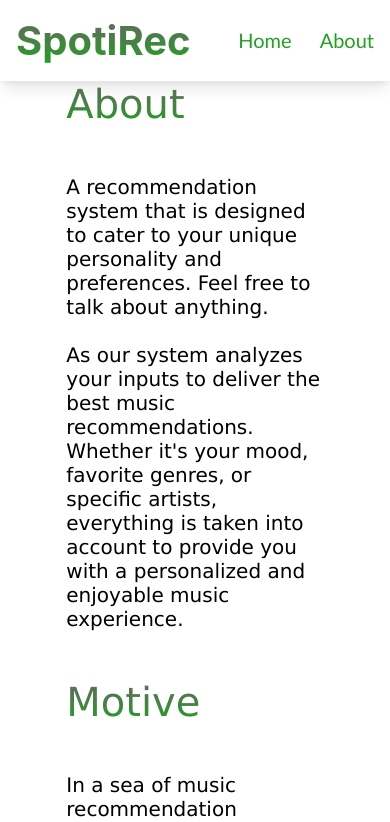
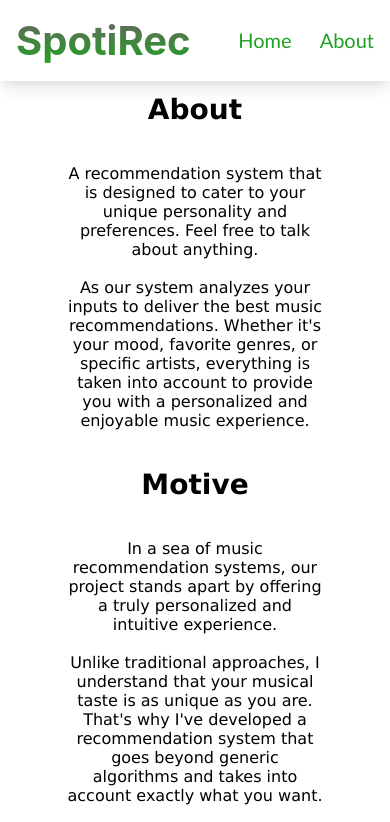
Before and after one commit to ferasdahrooge/SpotiRec, a React (Create React App) app in the folder frontend/: page /about in a window 390 px wide. Shown: the top 822 px of the page. Built offline with nearby package versions, Linux system fonts and the light colour scheme.

Commit message:
Adjust about page for phone

```diff
--- a/frontend/src/Content/About/About.scss
+++ b/frontend/src/Content/About/About.scss
@@ -5,3 +5,16 @@
   width: 66%;
   font-size: 20px;
 }
+
+@media screen and (max-width: 768px) {
+  h2 {
+    font-size: 28px;
+    font-weight: bold;
+  }
+  .About {
+    margin-bottom: 12px;
+    margin-top: 12px;
+    text-align: center;
+    font-size: 16px;
+  }
+}
--- a/frontend/src/Content/About/About.tsx
+++ b/frontend/src/Content/About/About.tsx
@@ -5,7 +5,7 @@ const About: React.FC = () => {
   return (
     <div className='About'>
       <div className='About__project'>
-        <h1>About</h1>
+        <h2>About</h2>
         <br />
         <br />
         <p>
@@ -22,7 +22,7 @@ const About: React.FC = () => {
         <br></br>
       </div>
       <div className='About__motive'>
-        <h1>Motive</h1>
+        <h2>Motive</h2>
         <br />
         <br />
         <p>
```
